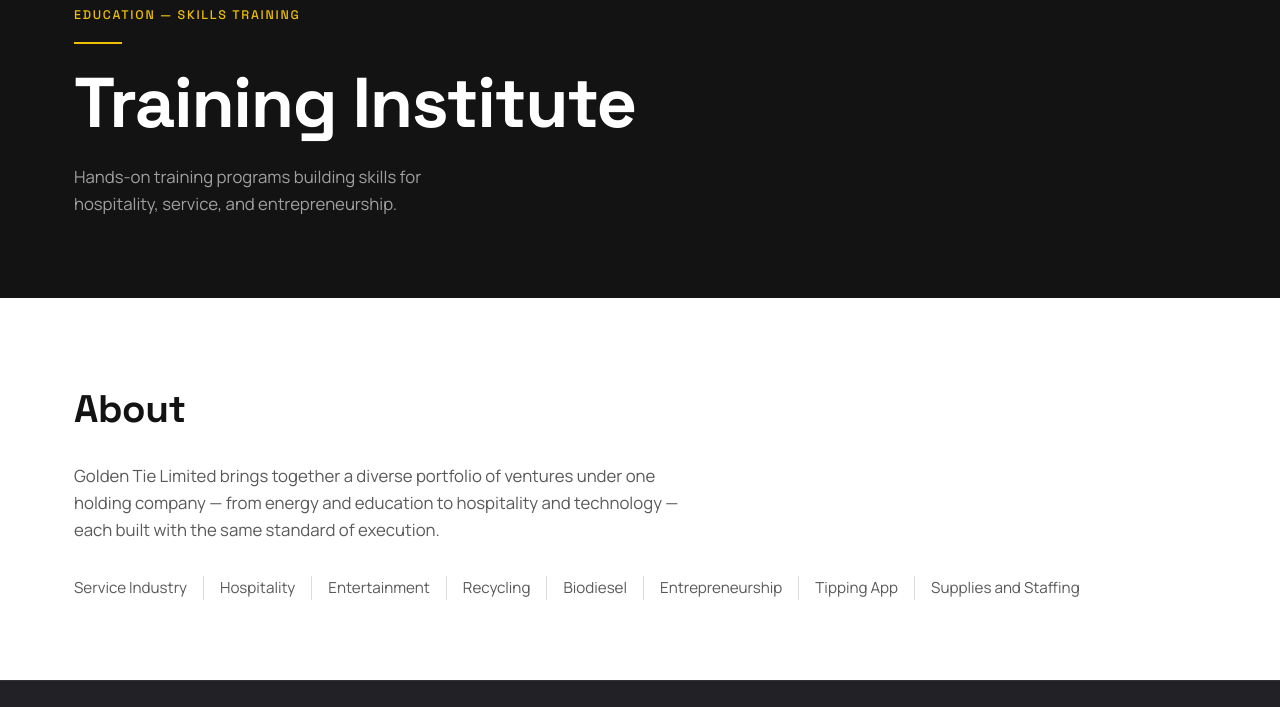
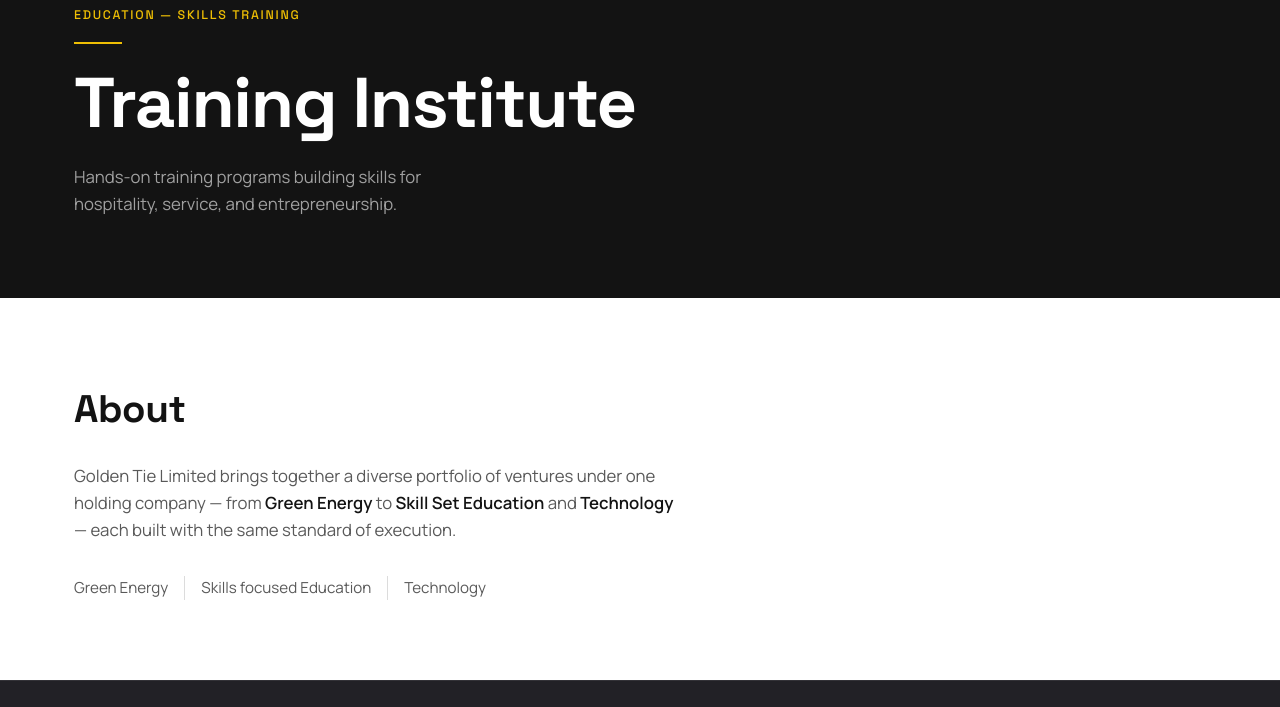
Before and after one commit to amanimavu/golden-tie, an Astro site: page / in a window 1280 px wide. Shown: the part 1607-2314 px from the top of the page. Built offline with nearby package versions, Linux system fonts and the light colour scheme; Astro itself is replaced by a stand-in of ours.

```diff
--- a/src/pages/index.astro
+++ b/src/pages/index.astro
@@ -24,14 +24,9 @@ const subsidiaries = [
 ];
 
 const interests = [
-	"Service Industry",
-	"Hospitality",
-	"Entertainment",
-	"Recycling",
-	"Biodiesel",
-	"Entrepreneurship",
-	"Tipping App",
-	"Supplies and Staffing",
+	"Green Energy",
+	"Skills focused Education",
+	"Technology",
 ];
 ---
 
@@ -77,8 +72,8 @@ const interests = [
 				<h2 id="about-heading">About</h2>
 				<p>
 					Golden Tie Limited brings together a diverse portfolio of ventures under
-					one holding company — from energy and education to hospitality and
-					technology — each built with the same standard of execution.
+					one holding company — from <span class="accent">Green Energy</span> to <span class="accent">Skill Set Education</span> and <span class="accent">Technology</span> — each built with the same standard
+					of execution.
 				</p>
 				<ul class="interest-list">
 					{interests.map((interest) => <li>{interest}</li>)}
--- a/src/styles/global.css
+++ b/src/styles/global.css
@@ -544,6 +544,11 @@ h2 {
 	font-size: 1.05rem;
 }
 
+.about .accent {
+	font-weight: 700;
+	color: var(--color-ink);
+}
+
 .interest-list {
 	list-style: none;
 	display: flex;
@@ -652,18 +657,22 @@ h2 {
 
 	.interest-list li {
 		display: flex;
-		align-items: center;
+		align-items: flex-start;
 		padding-inline: 0;
 		border-left: none;
 	}
 
 	/* Small gold dash instead of a default bullet — matches the
-	   .hairline accent motif used under the About eyebrow. */
+	   .hairline accent motif used under the About eyebrow. Sits at the
+	   start of the first line only (not centered against the whole
+	   block), so wrapped two-line items don't pull it down to the
+	   vertical middle. */
 	.interest-list li::before {
 		content: "";
 		flex: 0 0 auto;
 		width: 10px;
 		height: 2px;
+		margin-top: 0.6em;
 		margin-right: var(--space-sm);
 		background: var(--color-gold);
 	}
```
Also changed, not shown: public/favicon/site.webmanifest.
